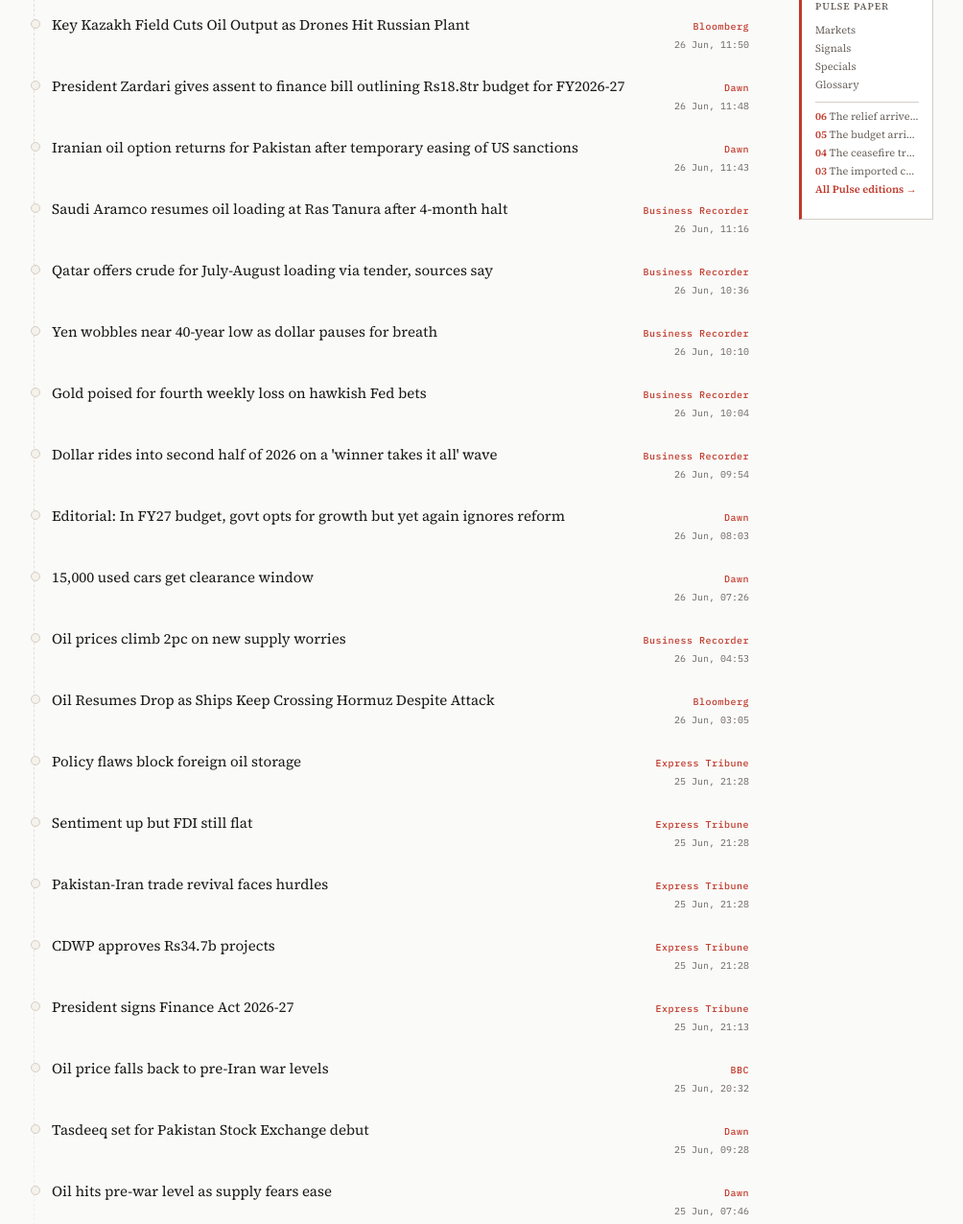
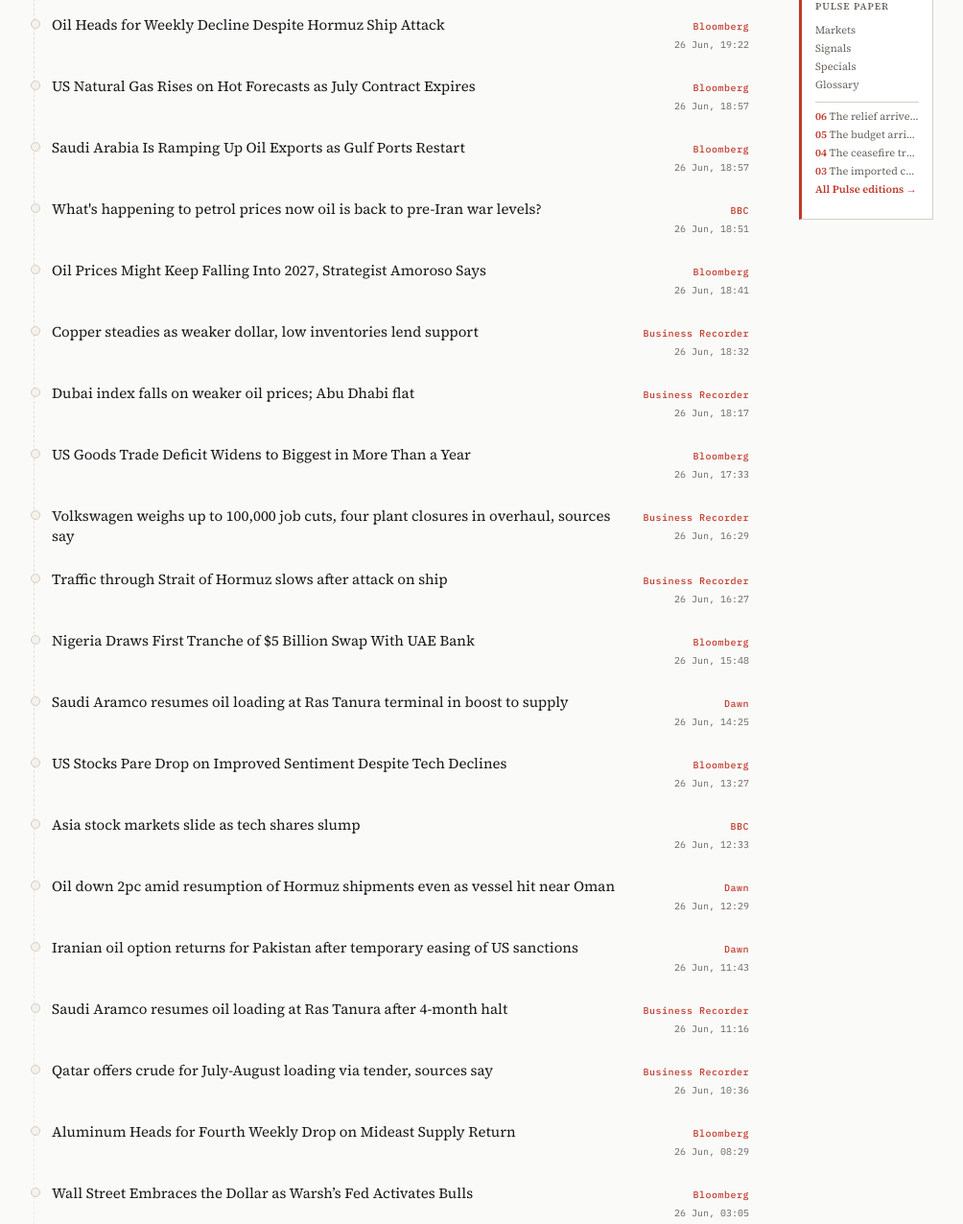
Before and after one commit to StrongerAI/thepulsepaper.com, an Astro site: page /ticker in a window 1280 px wide. Shown: the part 532-1808 px from the top of the page at 96% size, without its empty margins (237-1241 px from the left). Built offline with nearby package versions, Linux system fonts and the light colour scheme; Astro itself is replaced by a stand-in of ours.

Commit message:
Markets auto-update: 2026-06-26 21:01 PKT

```diff
--- a/src/data/markets-alerts.json
+++ b/src/data/markets-alerts.json
@@ -1,6 +1,6 @@
 {
-  "generated_at": "2026-06-26T18:14:02.141545+05:00",
-  "generated_label": "26 June 2026, 6:14 PM PKT",
+  "generated_at": "2026-06-26T21:00:39.909336+05:00",
+  "generated_label": "26 June 2026, 9:00 PM PKT",
   "alert_count": 0,
   "alerts": [],
   "summary": "No material moves."
--- a/src/data/ticker-feed.json
+++ b/src/data/ticker-feed.json
@@ -1,15 +1,99 @@
 [
   {
-    "title": "Oil down 2% amid resumption of Hormuz shipments even as vessel hit near Oman",
-    "link": "https://www.brecorder.com/news/40427370/oil-down-2-amid-resumption-of-hormuz-shipments-even-as-vessel-hit-near-oman",
-    "source": "Business Recorder",
-    "published": "2026-06-26T14:51:05+05:00"
+    "title": "Auto Industry Fears USMCA Shakeup",
+    "link": "https://www.bloomberg.com/news/videos/2026-06-26/auto-industry-fears-usmca-shakeup-video",
+    "source": "Bloomberg",
+    "published": "2026-06-26T20:42:29+05:00"
   },
   {
-    "title": "These Six Tankers Show Hormuz Oil Flowing Despite Setbacks",
-    "link": "https://www.bloomberg.com/news/videos/2026-06-26/oil-tankers-cross-hormuz-despite-setbacks-video",
+    "title": "Euro Zone Probably Saw First Inflation Slowdown Since Iran War Began",
+    "link": "https://www.bloomberg.com/news/articles/2026-06-26/euro-zone-probably-saw-first-inflation-slowdown-since-iran-war-began",
     "source": "Bloomberg",
-    "published": "2026-06-26T14:46:34+05:00"
+    "published": "2026-06-26T20:24:51+05:00"
+  },
+  {
+    "title": "Brazil’s Top Pork Exporter Boosting Output to Target Asia Demand",
+    "link": "https://www.bloomberg.com/news/articles/2026-06-26/brazil-s-top-pork-exporter-boosting-output-to-target-asia-demand",
+    "source": "Bloomberg",
+    "published": "2026-06-26T19:45:52+05:00"
+  },
+  {
+    "title": "US Consumer Sentiment Rises But Remains Near Record Low",
+    "link": "https://www.bloomberg.com/news/videos/2026-06-26/us-consumer-sentiment-rises-but-remains-near-record-low-video",
+    "source": "Bloomberg",
+    "published": "2026-06-26T19:42:00+05:00"
+  },
+  {
+    "title": "President Zardari gives assent to finance bill outlining Rs18.8tr budget for FY2026-27",
+    "link": "https://www.dawn.com/news/2010986/president-zardari-gives-assent-to-finance-bill-outlining-rs188tr-budget-for-fy2026-27",
+    "source": "Dawn",
+    "published": "2026-06-26T19:40:06+05:00"
+  },
+  {
+    "title": "Oil Heads for Weekly Decline Despite Hormuz Ship Attack",
+    "link": "https://www.bloomberg.com/news/videos/2026-06-26/oil-heads-for-weekly-decline-despite-hormuz-ship-attack-video",
+    "source": "Bloomberg",
+    "published": "2026-06-26T19:22:58+05:00"
+  },
+  {
+    "title": "US Natural Gas Rises on Hot Forecasts as July Contract Expires",
+    "link": "https://www.bloomberg.com/news/articles/2026-06-26/us-natural-gas-rises-on-hot-forecasts-as-july-contract-expires",
+    "source": "Bloomberg",
+    "published": "2026-06-26T18:57:29+05:00"
+  },
+  {
+    "title": "Saudi Arabia Is Ramping Up Oil Exports as Gulf Ports Restart",
+    "link": "https://www.bloomberg.com/news/articles/2026-06-26/saudi-arabia-is-ramping-up-oil-exports-as-gulf-ports-restart",
+    "source": "Bloomberg",
+    "published": "2026-06-26T18:57:04+05:00"
+  },
+  {
+    "title": "What's happening to petrol prices now oil is back to pre-Iran war levels?",
+    "link": "https://www.bbc.co.uk/news/articles/c20zgjzz0e4o?at_medium=RSS&at_campaign=rss",
+    "source": "BBC",
+    "published": "2026-06-26T18:51:15+05:00"
+  },
+  {
+    "title": "Oil Prices Might Keep Falling Into 2027, Strategist Amoroso Says",
+    "link": "https://www.bloomberg.com/news/videos/2026-06-26/oil-may-keep-falling-into-2027-strategist-amoroso-says-video",
+    "source": "Bloomberg",
+    "published": "2026-06-26T18:41:23+05:00"
+  },
+  {
+    "title": "Copper steadies as weaker dollar, low inventories lend support",
+    "link": "https://www.brecorder.com/news/40427400/copper-steadies-as-weaker-dollar-low-inventories-lend-support",
+    "source": "Business Recorder",
+    "published": "2026-06-26T18:32:18+05:00"
+  },
+  {
+    "title": "Dubai index falls on weaker oil prices; Abu Dhabi flat",
+    "link": "https://www.brecorder.com/news/40427397/dubai-index-falls-on-weaker-oil-prices-abu-dhabi-flat",
+    "source": "Business Recorder",
+    "published": "2026-06-26T18:17:57+05:00"
+  },
+  {
+    "title": "US Goods Trade Deficit Widens to Biggest in More Than a Year",
+    "link": "https://www.bloomberg.com/news/articles/2026-06-26/us-goods-trade-deficit-widens-to-biggest-in-more-than-a-year",
+    "source": "Bloomberg",
+    "published": "2026-06-26T17:33:24+05:00"
+  },
+  {
+    "title": "Volkswagen weighs up to 100,000 job cuts, four plant closures in overhaul, sources say",
+    "link": "https://www.brecorder.com/news/40427394/volkswagen-weighs-up-to-100000-job-cuts-four-plant-closures-in-overhaul-sources-say",
+    "source": "Business Recorder",
+    "published": "2026-06-26T16:29:56+05:00"
+  },
+  {
+    "title": "Traffic through Strait of Hormuz slows after attack on ship",
+    "link": "https://www.brecorder.com/news/40427393/traffic-through-strait-of-hormuz-slows-after-attack-on-ship",
+    "source": "Business Recorder",
+    "published": "2026-06-26T16:27:17+05:00"
+  },
+  {
+    "title": "Nigeria Draws First Tranche of $5 Billion Swap With UAE Bank",
+    "link": "https://www.bloomberg.com/news/articles/2026-06-26/nigeria-draws-first-tranche-of-5-billion-swap-with-uae-bank",
+    "source": "Bloomberg",
+    "published": "2026-06-26T15:48:23+05:00"
   },
   {
     "title": "Saudi Aramco resumes oil loading at Ras Tanura terminal in boost to supply",
@@ -18,28 +102,22 @@
     "published": "2026-06-26T14:25:37+05:00"
   },
   {
-    "title": "Asian LNG Buyers Expect Qatar to Let Force Majeure Lapse in July",
-    "link": "https://www.bloomberg.com/news/articles/2026-06-26/asian-lng-buyers-expect-qatar-to-let-force-majeure-lapse-in-july",
+    "title": "US Stocks Pare Drop on Improved Sentiment Despite Tech Declines",
+    "link": "https://www.bloomberg.com/news/articles/2026-06-26/us-stock-futures-resume-declines-as-ai-concerns-stall-tech-rally",
     "source": "Bloomberg",
-    "published": "2026-06-26T14:16:01+05:00"
+    "published": "2026-06-26T13:27:33+05:00"
   },
   {
-    "title": "China Gives Coal Room to Grow in New Five-Year Energy Plan",
-    "link": "https://www.bloomberg.com/news/articles/2026-06-26/china-gives-coal-room-to-grow-in-new-five-year-energy-plan",
-    "source": "Bloomberg",
-    "published": "2026-06-26T11:57:49+05:00"
+    "title": "Asia stock markets slide as tech shares slump",
+    "link": "https://www.bbc.co.uk/news/articles/ce8jz40k00ro?at_medium=RSS&at_campaign=rss",
+    "source": "BBC",
+    "published": "2026-06-26T12:33:10+05:00"
   },
   {
-    "title": "Key Kazakh Field Cuts Oil Output as Drones Hit Russian Plant",
-    "link": "https://www.bloomberg.com/news/articles/2026-06-26/key-kazakh-field-cuts-oil-output-after-drones-hit-russian-plant",
-    "source": "Bloomberg",
-    "published": "2026-06-26T11:50:08+05:00"
-  },
-  {
-    "title": "President Zardari gives assent to finance bill outlining Rs18.8tr budget for FY2026-27",
-    "link": "https://www.dawn.com/news/2010986/president-zardari-gives-assent-to-finance-bill-outlining-rs188tr-budget-for-fy2026-27",
+    "title": "Oil down 2pc amid resumption of Hormuz shipments even as vessel hit near Oman",
+    "link": "https://www.dawn.com/news/2011012/oil-down-2pc-amid-resumption-of-hormuz-shipments-even-as-vessel-hit-near-oman",
     "source": "Dawn",
-    "published": "2026-06-26T11:48:53+05:00"
+    "published": "2026-06-26T12:29:07+05:00"
   },
   {
     "title": "Iranian oil option returns for Pakistan after temporary easing of US sanctions",
@@ -60,123 +138,45 @@
     "published": "2026-06-26T10:36:24+05:00"
   },
   {
-    "title": "Yen wobbles near 40-year low as dollar pauses for breath",
-    "link": "https://www.brecorder.com/news/40427374/yen-wobbles-near-40-year-low-as-dollar-pauses-for-breath",
-    "source": "Business Recorder",
-    "published": "2026-06-26T10:10:46+05:00"
+    "title": "Aluminum Heads for Fourth Weekly Drop on Mideast Supply Return",
+    "link": "https://www.bloomberg.com/news/articles/2026-06-26/aluminum-heads-for-fourth-weekly-drop-on-mideast-supply-return",
+    "source": "Bloomberg",
+    "published": "2026-06-26T08:29:53+05:00"
   },
   {
-    "title": "Gold poised for fourth weekly loss on hawkish Fed bets",
-    "link": "https://www.brecorder.com/news/40427373/gold-poised-for-fourth-weekly-loss-on-hawkish-fed-bets",
-    "source": "Business Recorder",
-    "published": "2026-06-26T10:04:20+05:00"
+    "title": "Wall Street Embraces the Dollar as Warsh’s Fed Activates Bulls",
+    "link": "https://www.bloomberg.com/news/articles/2026-06-25/wall-street-embraces-the-dollar-as-warsh-s-fed-activates-bulls",
+    "source": "Bloomberg",
+    "published": "2026-06-26T03:05:50+05:00"
   },
   {
-    "title": "Dollar rides into second half of 2026 on a 'winner takes it all' wave",
-    "link": "https://www.brecorder.com/news/40427371/dollar-rides-into-second-half-of-2026-on-a-winner-takes-it-all-wave",
-    "source": "Business Recorder",
-    "published": "2026-06-26T09:54:29+05:00"
-  },
-  {
-    "title": "Editorial: In FY27 budget, govt opts for growth but yet again ignores reform",
-    "link": "https://www.dawn.com/news/2010927/editorial-in-fy27-budget-govt-opts-for-growth-but-yet-again-ignores-reform",
-    "source": "Dawn",
-    "published": "2026-06-26T08:03:54+05:00"
-  },
-  {
-    "title": "15,000 used cars get clearance window",
-    "link": "https://www.dawn.com/news/2010874/15000-used-cars-get-clearance-window",
-    "source": "Dawn",
-    "published": "2026-06-26T07:26:16+05:00"
-  },
-  {
-    "title": "Oil prices climb 2pc on new supply worries",
-    "link": "https://www.brecorder.com/news/40427354/oil-prices-climb-2pc-on-new-supply-worries",
-    "source": "Business Recorder",
-    "published": "2026-06-26T04:53:03+05:00"
-  },
-  {
-    "title": "Oil Resumes Drop as Ships Keep Crossing Hormuz Despite Attack",
+    "title": "US Oil Plunges Below $70 as Ships Keep Crossing Strait of Hormuz",
     "link": "https://www.bloomberg.com/news/articles/2026-06-25/latest-oil-market-news-and-analysis-for-june-26",
     "source": "Bloomberg",
     "published": "2026-06-26T03:05:21+05:00"
   },
   {
-    "title": "Policy flaws block foreign oil storage",
-    "link": "https://tribune.com.pk/story/2615182/policy-flaws-block-foreign-oil-storage",
-    "source": "Express Tribune",
-    "published": "2026-06-25T21:28:25+05:00"
+    "title": "Stocks Edge Up at End of Bruising Week to AI Trade: Markets Wrap",
+    "link": "https://www.bloomberg.com/news/articles/2026-06-25/asia-stocks-set-for-choppy-open-on-tech-volatility-markets-wrap",
+    "source": "Bloomberg",
+    "published": "2026-06-26T03:05:08+05:00"
+  },
+  {
+    "title": "OpenAI Leans Toward Waiting Until 2027 for IPO, NYT Says",
+    "link": "https://www.bloomberg.com/news/articles/2026-06-25/openai-leans-toward-waiting-until-2027-for-ipo-ny-times-says",
+    "source": "Bloomberg",
+    "published": "2026-06-26T01:51:55+05:00"
+  },
+  {
+    "title": "Apple hikes some prices by nearly 20% while Xbox raises console cost",
+    "link": "https://www.bbc.co.uk/news/articles/c3ryj81ywlro?at_medium=RSS&at_campaign=rss",
+    "source": "BBC",
+    "published": "2026-06-26T00:41:22+05:00"
   },
   {
     "title": "Sentiment up but FDI still flat",
     "link": "https://tribune.com.pk/story/2615186/sentiment-up-but-fdi-still-flat",
     "source": "Express Tribune",
     "published": "2026-06-25T21:28:25+05:00"
-  },
-  {
-    "title": "Pakistan-Iran trade revival faces hurdles",
-    "link": "https://tribune.com.pk/story/2615184/pakistan-iran-trade-revival-faces-hurdles",
-    "source": "Express Tribune",
-    "published": "2026-06-25T21:28:25+05:00"
-  },
-  {
-    "title": "CDWP approves Rs34.7b projects",
-    "link": "https://tribune.com.pk/story/2615183/cdwp-approves-rs347b-projects",
-    "source": "Express Tribune",
-    "published": "2026-06-25T21:28:25+05:00"
-  },
-  {
-    "title": "President signs Finance Act 2026-27",
-    "link": "https://tribune.com.pk/story/2615180/president-signs-finance-act-2026-27",
-    "source": "Express Tribune",
-    "published": "2026-06-25T21:13:43+05:00"
-  },
-  {
-    "title": "Oil price falls back to pre-Iran war levels",
-    "link": "https://www.bbc.co.uk/news/articles/c0jy7d7wzv4o?at_medium=RSS&at_campaign=rss",
-    "source": "BBC",
-    "published": "2026-06-25T20:32:04+05:00"
-  },
-  {
-    "title": "Tasdeeq set for Pakistan Stock Exchange debut",
-    "link": "https://www.dawn.com/news/2010631/tasdeeq-set-for-pakistan-stock-exchange-debut",
-    "source": "Dawn",
-    "published": "2026-06-25T09:28:32+05:00"
-  },
-  {
-    "title": "Oil hits pre-war level as supply fears ease",
-    "link": "https://www.dawn.com/news/2010632/oil-hits-pre-war-level-as-supply-fears-ease",
-    "source": "Dawn",
-    "published": "2026-06-25T07:46:55+05:00"
-  },
-  {
-    "title": "New land customs station at Taftan formalised for trade with Iran",
-    "link": "https://www.dawn.com/news/2010689/new-land-customs-station-at-taftan-formalised-for-trade-with-iran",
-    "source": "Dawn",
-    "published": "2026-06-25T07:39:16+05:00"
-  },
-  {
-    "title": "FBR didn’t capitalise on super tax potential, audit finds",
-    "link": "https://www.dawn.com/news/2010659/fbr-didnt-capitalise-on-super-tax-potential-audit-finds",
-    "source": "Dawn",
-    "published": "2026-06-25T07:17:23+05:00"
-  },
-  {
-    "title": "Bank timings extended for tax collection",
-    "link": "https://www.dawn.com/news/2010634/bank-timings-extended-for-tax-collection",
-    "source": "Dawn",
-    "published": "2026-06-25T07:00:29+05:00"
-  },
-  {
-    "title": "Stocks snap three-session losing streak",
-    "link": "https://www.dawn.com/news/2010630/stocks-snap-three-session-losing-streak",
-    "source": "Dawn",
-    "published": "2026-06-25T07:00:29+05:00"
-  },
-  {
-    "title": "NA approves over Rs500bn in supplementary budget for FY25, Rs475bn for FY26",
-    "link": "https://www.dawn.com/news/2010552/na-approves-over-rs500bn-in-supplementary-budget-for-fy25-rs475bn-for-fy26",
-    "source": "Dawn",
-    "published": "2026-06-25T02:10:29+05:00"
   }
 ]
```
Also changed, not shown: src/data/markets.js (+37 -37 lines), src/data/.markets-chart-history.json, src/data/.markets-prev.json.
